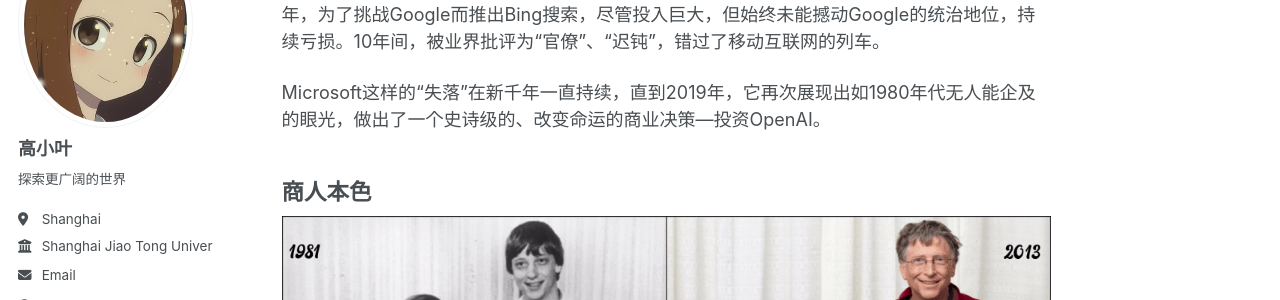
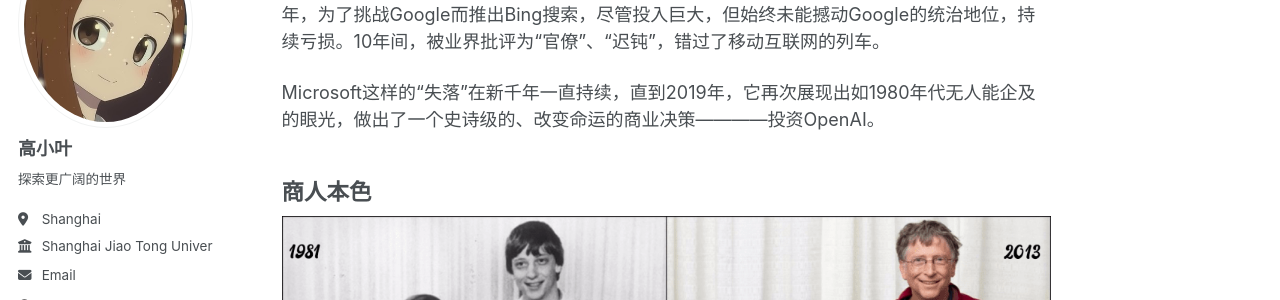
Before and after one commit to gaoyesjtu/gaoyesjtu.github.io, a Jekyll site: the page built from _dairys/第一章/2025-11-27-d.md, in a window 1280 px wide and 900 px high, scrolled down 8075 px. Shown: the part 178-478 px from the top of the window. Built offline with Jekyll 4.4.1, drawn with Linux system fonts in a browser that asks for light colours; comment, search, counter and statistics services are not loaded.

Commit message:
Update 2025-11-27-d.md

```diff
--- a/_dairys/第一章/2025-11-27-d.md
+++ b/_dairys/第一章/2025-11-27-d.md
@@ -104,7 +104,7 @@ Microsoft的创始人是两位天才的少年：比尔·盖茨和保罗·艾伦
 
 微软是移动操作系统的早期玩家，但固守于 stylus 触控笔和类PC的体验，未能适应苹果iPhone（2007年）带来的手指触控革命。到2012年，Windows Mobile的市场份额已微不足道。2009年，为了挑战Google而推出Bing搜索，尽管投入巨大，但始终未能撼动Google的统治地位，持续亏损。10年间，被业界批评为“官僚”、“迟钝”，错过了移动互联网的列车。
 
-Microsoft这样的“失落”在新千年一直持续，直到2019年，它再次展现出如1980年代无人能企及的眼光，做出了一个史诗级的、改变命运的商业决策---投资OpenAI。
+Microsoft这样的“失落”在新千年一直持续，直到2019年，它再次展现出如1980年代无人能企及的眼光，做出了一个史诗级的、改变命运的商业决策————投资OpenAI。
 
 ## 商人本色
 
```
